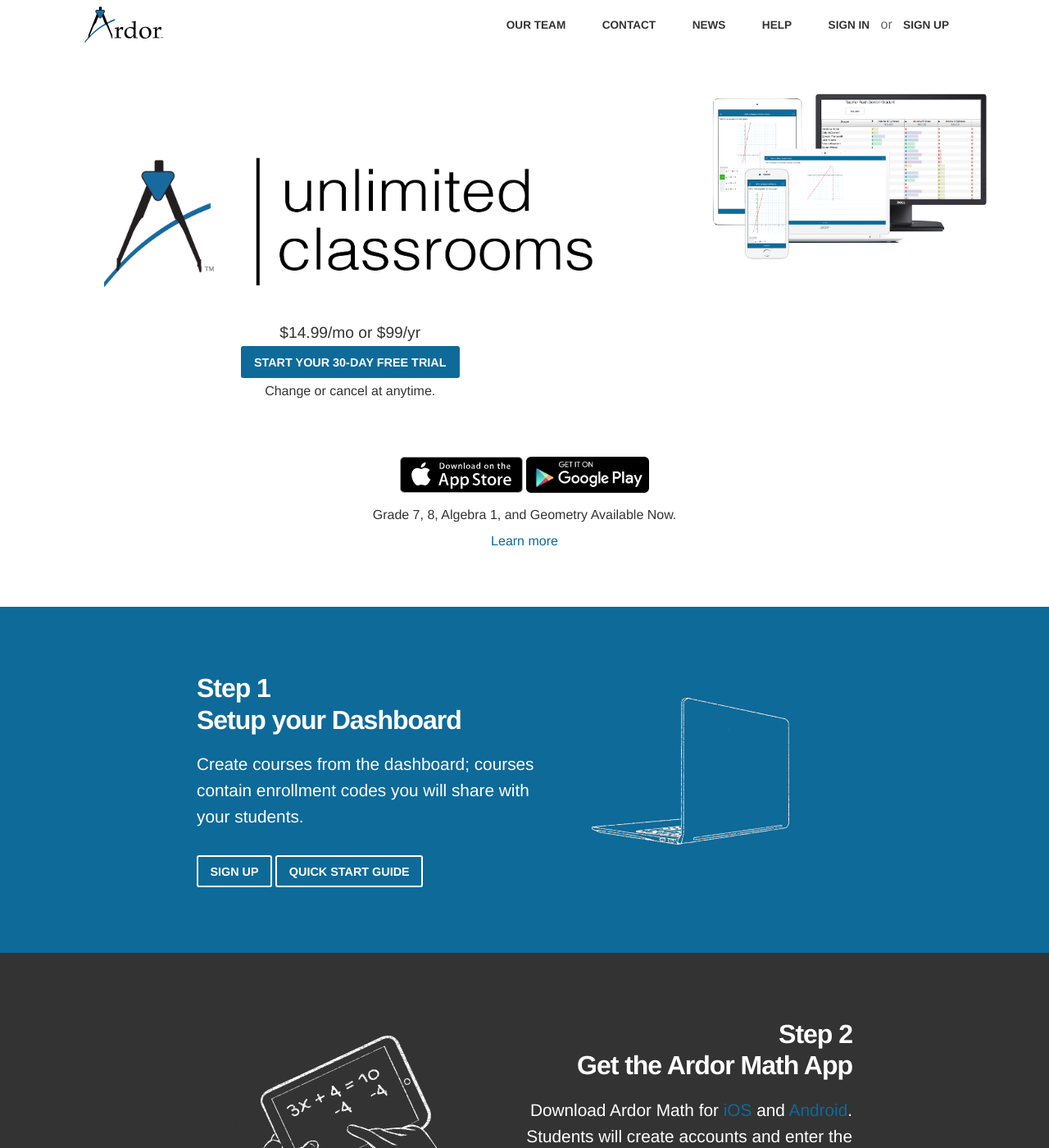
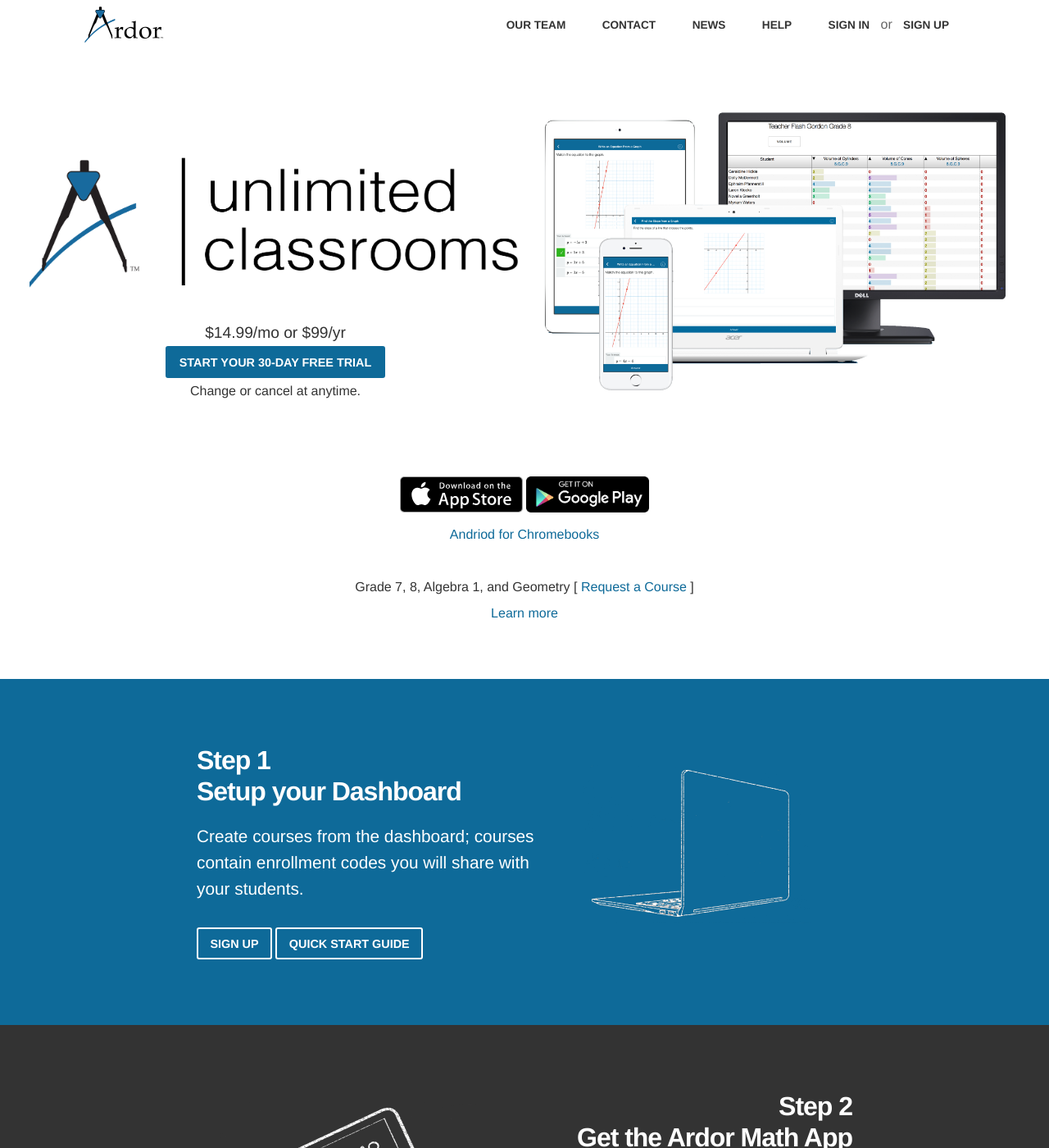
Before and after one commit to ardor-education/ardor-education.github.io, a Jekyll site: the page built from index.html, in a window 1280 px wide and 1400 px high. Shown: the whole window at 82% size. Built offline with Jekyll 4.4.1, drawn with Linux system fonts in a browser that asks for light colours; some web fonts are replaced; some of the changed text lies outside the part shown.

Commit message:
update text to include chromebooks

```diff
--- a/_layouts/home.html
+++ b/_layouts/home.html
@@ -30,8 +30,16 @@
                     <a href="https://play.google.com/store/apps/details?id=com.ardor.algebradojo">
                         <img class="app-store-badge" src="./../assets/images/logo/play-store-badge.png">
                     </a>
+                    <p>
+                        <a href="https://support.google.com/chromebook/answer/7021273?hl=en">Andriod for Chromebooks</a>
+                    </p>
                 </div>
-                <p class="courses-available">Grade 7, 8, Algebra 1, and Geometry Available Now.</p>
+                <p>
+
+                </p>
+                <p class="courses-available">Grade 7, 8, Algebra 1, and Geometry [
+                  <a href="mailto:contact@ardoreducation.com?Subject=Request%20Math%Course" target="_top">Request a Course</a>
+                  ]</p>
                 <p>
                     <a href="#explainer">Learn more</a>
                 </p>
@@ -66,6 +74,9 @@
       <p>
           <a href="https://itunes.apple.com/us/app/ardor-math/id953832689?ls=1&mt=8"><img class="app-store-badge" src="./../assets/images/logo/App_Store_Badge.svg"></a>
           <a href="https://play.google.com/store/apps/details?id=com.ardor.algebradojo"><img class="app-store-badge" src="./../assets/images/logo/play-store-badge.png"></a>
+      </p>
+      <p>
+          <a href="https://support.google.com/chromebook/answer/7021273?hl=en">Learn more</a> about Andriod Apps for Chromebooks.
       </p>
   </div>
 </article>
--- a/_sass/modules/_ardormath.scss
+++ b/_sass/modules/_ardormath.scss
@@ -41,18 +41,18 @@
 
 #first-title-area {
   padding: auto;
-  width: 60%;
+  width: 50%;
   height: auto;
   margin-top: 10px;
-  min-width: 500px;
+  min-width: 400px;
 }
 
 #second-title-area {
   padding: 5px;
-  width: 30%;
+  width: 50%;
   height: auto;
   min-width: 200px;
-  margin-top: 10px;
+  margin-top: 30px;
 
   line-height: 150px;
   color: white;
```
